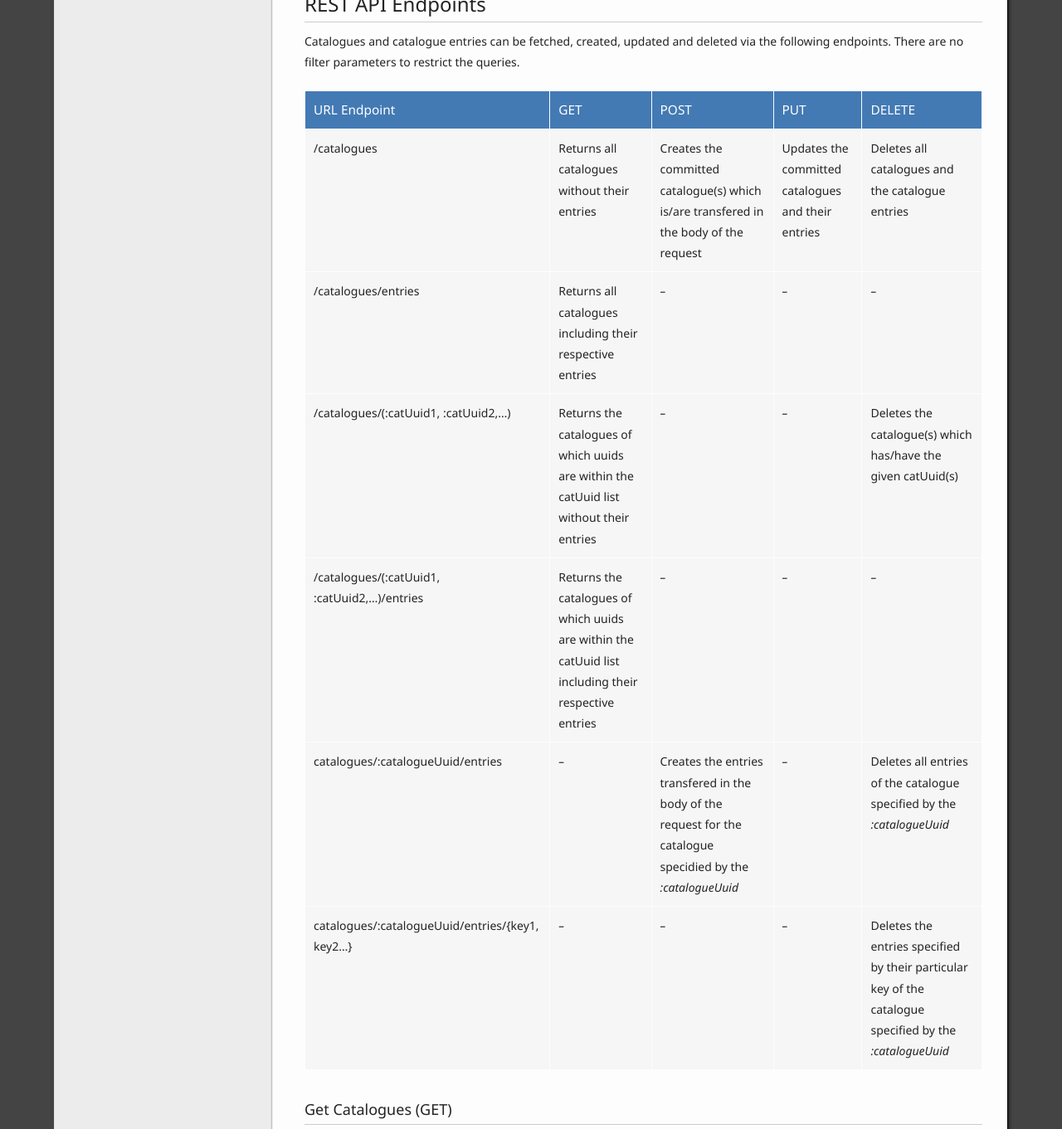
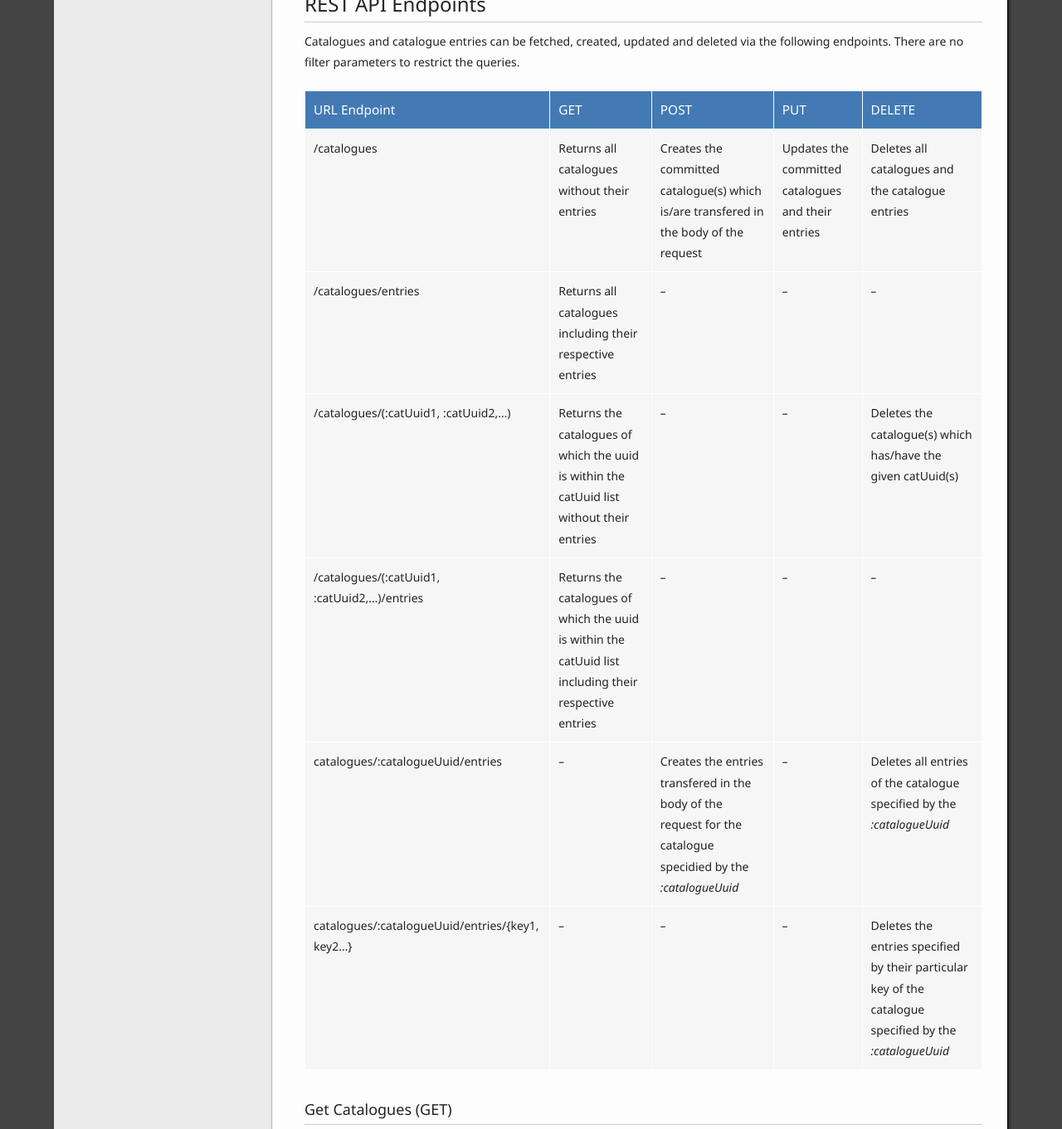
Before and after one commit to ZEISS-PiWeb/PiWeb-Api, a Jekyll site: the page built from _pages/023-catalogues.md, in a window 1280 px wide. Shown: the part 958-2319 px from the top of the page at 83% size. Built offline with Jekyll 4.4.1, drawn with Linux system fonts in a browser that asks for light colours.

Commit message:
Update 023-catalogues.md

```diff
--- a/_pages/023-catalogues.md
+++ b/_pages/023-catalogues.md
@@ -42,8 +42,8 @@ URL Endpoint | GET | POST | PUT | DELETE
 -------------|-----|------|-----|-------
 /catalogues | Returns all catalogues without their entries | Creates the committed catalogue(s) which is/are transfered in the body of the request | Updates the committed catalogues and their entries | Deletes all catalogues and the catalogue entries
 /catalogues/entries | Returns all catalogues including their respective entries | *--* | *--* | *--*
-/catalogues/(:catUuid1, :catUuid2,...) | Returns the catalogues of which uuids are within the catUuid list without their entries | *--* | *--* | Deletes the catalogue(s) which has/have the given catUuid(s)
-/catalogues/(:catUuid1, :catUuid2,...)/entries | Returns the catalogues of which uuids are within the catUuid list including their respective entries | *--* | *--* | *--*
+/catalogues/(:catUuid1, :catUuid2,...) | Returns the catalogues of which the uuid is within the catUuid list without their entries | *--* | *--* | Deletes the catalogue(s) which has/have the given catUuid(s)
+/catalogues/(:catUuid1, :catUuid2,...)/entries | Returns the catalogues of which the uuid is within the catUuid list including their respective entries | *--* | *--* | *--*
 catalogues/:catalogueUuid/entries | *--*| Creates the entries transfered in the body of the request for the catalogue specidied by the *:catalogueUuid* | *--* | Deletes all entries of the catalogue specified by the *:catalogueUuid*
 catalogues/:catalogueUuid/entries/{key1, key2...} | *--* | *--* | *--* | Deletes the entries specified by their particular key of the catalogue specified by the *:catalogueUuid*
 
```
